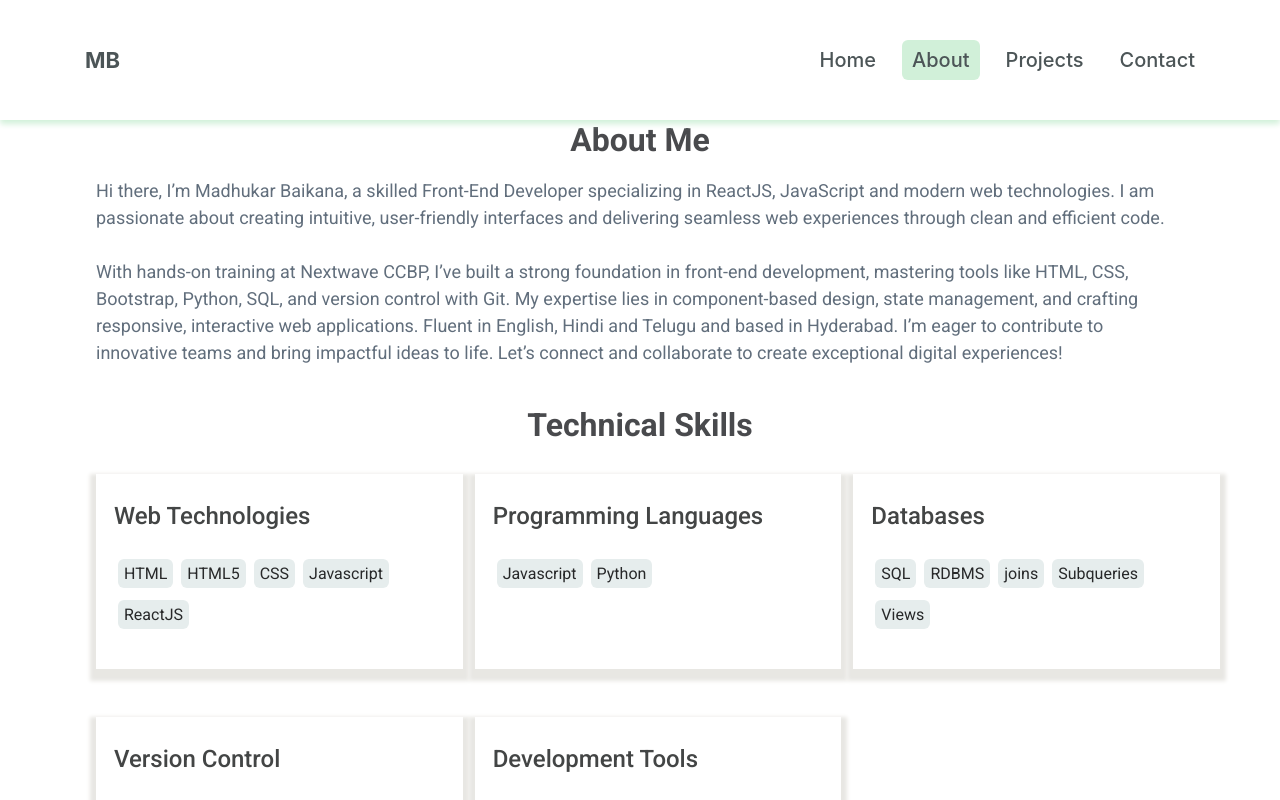
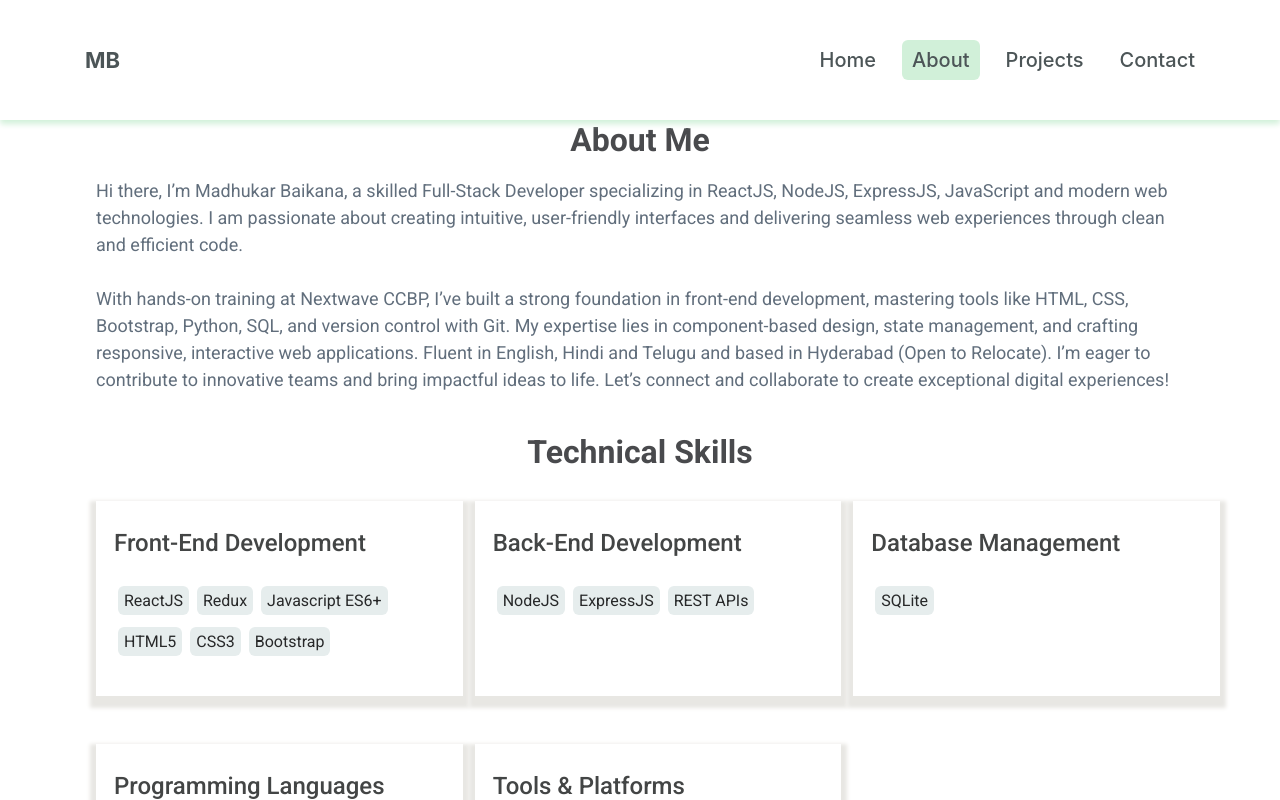
Before and after one commit to madhukarbaikana/porfolioWebsite, a React (Create React App) app: page /about in a window 1280 px wide. Shown: the top 800 px of the page. Built offline with nearby package versions, Linux system fonts and the light colour scheme; a web font is replaced by a local one.

Commit message:
resume updation

```diff
--- a/src/components/About/index.js
+++ b/src/components/About/index.js
@@ -1,133 +1,116 @@
-import "@fontsource/roboto"
+import "@fontsource/roboto";
 import { TfiControlForward } from "react-icons/tfi";
 
-import "./index.css"
+import "./index.css";
 
-const About=()=>{
+const About = () => {
   return (
     <div className="about-container">
       <div className="about-content-container">
         <h1 className="about-section-heading">About Me</h1>
         <p className="about-section-description">
-                Hi there, I’m Madhukar Baikana, a skilled Front-End Developer specializing in ReactJS,
-                JavaScript and modern web technologies. I am passionate about creating intuitive,
-                user-friendly interfaces and delivering seamless web experiences through clean and efficient code.
-                <br/>
-                <br/>
-                With hands-on training at Nextwave CCBP, I’ve built a strong foundation in front-end
-                development, mastering tools like HTML, CSS, Bootstrap, Python, SQL, and version
-                control with Git. My expertise lies in component-based design, state management,
-                and crafting responsive, interactive web applications.
-                Fluent in English, Hindi and Telugu and based in Hyderabad. I’m eager to
+          Hi there, I’m Madhukar Baikana, a skilled Full-Stack Developer
+          specializing in ReactJS, NodeJS, ExpressJS, JavaScript and modern web
+          technologies. I am passionate about creating intuitive, user-friendly
+          interfaces and delivering seamless web experiences through clean and
+          efficient code.
+          <br />
+          <br />
+          With hands-on training at Nextwave CCBP, I’ve built a strong
+          foundation in front-end development, mastering tools like HTML, CSS,
+          Bootstrap, Python, SQL, and version control with Git. My expertise
+          lies in component-based design, state management, and crafting
+          responsive, interactive web applications. Fluent in English, Hindi and
+          Telugu and based in Hyderabad (Open to Relocate). I’m eager to
           contribute to innovative teams and bring impactful ideas to life.
-                Let’s connect and collaborate to create exceptional digital experiences!
+          Let’s connect and collaborate to create exceptional digital
+          experiences!
         </p>
         <h1 className="about-section-heading">Technical Skills</h1>
         <div className="technical-skills-cards-container">
           <div className="technical-skills-card">
-                <h1 className="technical-skills-card-heading">Web Technologies</h1>
+            <h1 className="technical-skills-card-heading">
+              Front-End Development
+            </h1>
             <ul className="technologies-container">
-                    <li className="stack">
-                        HTML
-                    </li>
-                    <li className="stack">
-                        HTML5
-                    </li>
-                    <li className="stack">
-                        CSS
-                    </li>
-                    <li className="stack">
-                        Javascript
-                    </li>
-                    <li className="stack">
-                        ReactJS
-                    </li>
+              <li className="stack">ReactJS</li>
+              <li className="stack">Redux</li>
+              <li className="stack">Javascript ES6+</li>
+              <li className="stack">HTML5</li>
+              <li className="stack">CSS3</li>
+              <li className="stack">Bootstrap</li>
+            </ul>
+          </div>
+          <div className="technical-skills-card">
+            <h1 className="technical-skills-card-heading">
+              Back-End Development
+            </h1>
+            <ul className="technologies-container">
+              <li className="stack">NodeJS</li>
+              <li className="stack">ExpressJS</li>
+              <li className="stack">REST APIs</li>
+            </ul>
+          </div>
+          <div className="technical-skills-card">
+            <h1 className="technical-skills-card-heading">Database Management</h1>
+            <ul className="technologies-container">
+              <li className="stack">SQLite</li>
             </ul>
           </div>
           <div className="technical-skills-card">
             <h1 className="technical-skills-card-heading">Programming Languages</h1>
             <ul className="technologies-container">
-                    <li className="stack">
-                    Javascript
-                    </li>
-                    <li className="stack">
-                    Python
-                    </li>
+              <li className="stack">Python</li>
+              <li className="stack">JavaScript ES6+</li>
             </ul>
           </div>
           <div className="technical-skills-card">
-                <h1 className="technical-skills-card-heading">Databases</h1>
+            <h1 className="technical-skills-card-heading">Tools & Platforms</h1>
             <ul className="technologies-container">
-                    <li className="stack">
-                    SQL
-                    </li>
-                    <li className="stack">
-                    RDBMS
-                    </li>
-                    <li className="stack">
-                    joins
-                    </li>
-                    <li className="stack">
-                    Subqueries
-                    </li>
-                    <li className="stack">
-                    Views
-                    </li>
-                </ul>
-            </div>
-            <div className="technical-skills-card">
-                <h1 className="technical-skills-card-heading">Version Control</h1>
-                <ul className="technologies-container">
-                    <li className="stack">
-                        GitHub
-                    </li>
-                </ul>
-            </div>
-            <div className="technical-skills-card">
-                <h1 className="technical-skills-card-heading">Development Tools</h1>
-                <ul className="technologies-container">
-                    <li className="stack">
-                    VS Code
-                    </li>
-                    <li className="stack">
-                    Windows OS
-                    </li>
-
+              <li className="stack">Git</li>
+              <li className="stack">VS Code</li>
             </ul>
           </div>
         </div>
         <h1 className="about-section-heading">Experience</h1>
         <div className="experiance-container">
-                <h1 className="about-page-sub-heading">Associate Technical Engineer</h1>
+          <h1 className="about-page-sub-heading">
+            Associate Technical Engineer
+          </h1>
           <p className="sub-heading-detailing">
             Contec Design and Engineering Solution Pvt Ltd, Hyderabad
           </p>
           <p className="about-section-description">June 2020 - Ocober 2022</p>
           <p className="about-section-description">Hyderabad, India</p>
           <div className="job-description-container">
-                    <p className="about-section-description"> <TfiControlForward className="paragraph-icon"/>
-                    Enhanced technical documentation and streamlined team communication, resulting in improved
-                    project outcomes
+            <p className="about-section-description">
+              {" "}
+              <TfiControlForward className="paragraph-icon" />
+              Enhanced technical documentation and streamlined team
+              communication, resulting in improved project outcomes
             </p>
             <p className="about-section-description">
-                        <TfiControlForward className="paragraph-icon"/>
-                        Worked in a collaborative environment to analyze technical challenges and propose solutions
+              <TfiControlForward className="paragraph-icon" />
+              Worked in a collaborative environment to analyze technical
+              challenges and propose solutions
             </p>
           </div>
         </div>
         <h1 className="about-section-heading">Education</h1>
         <div className="education-container">
-            <h1 className="about-page-sub-heading">TKR College of Engineering and Technology, Hyderabad, Telangana</h1>
-                <p className="sub-heading-detailing">
-                    BTech in Civil Engineering
-                </p>
+          <h1 className="about-page-sub-heading">
+            TKR College of Engineering and Technology, Hyderabad, Telangana
+          </h1>
+          <p className="sub-heading-detailing">BTech in Civil Engineering</p>
           <p className="about-section-description duration">2015 - 2019</p>
-                <h1 className="about-page-sub-heading">Trishool Junior College, Warangal, Telangana</h1>
-                <p className="sub-heading-detailing">
-                    Intermediate, MPC
-                </p>
+          <h1 className="about-page-sub-heading">
+            Trishool Junior College, Warangal, Telangana
+          </h1>
+          <p className="sub-heading-detailing">Intermediate, MPC</p>
           <p className="about-section-description duration">2013 - 2015</p>
-                <h1 className="about-page-sub-heading">MJPTSBCWRES, Warangal, Telangana</h1>
+          <h1 className="about-page-sub-heading">
+            MJPTSBCWRES, Warangal, Telangana
+          </h1>
           <p className="sub-heading-detailing">
             Secondary School Of Certificate
           </p>
@@ -139,18 +122,15 @@ const About=()=>{
           Professional working proficiency
         </p>
         <h1 className="about-page-sub-heading">Hindi</h1>
-                <p className="sub-heading-detailing">
-                Intermediate
-                </p>
+        <p className="sub-heading-detailing">Intermediate</p>
         <h1 className="about-page-sub-heading">Telugu</h1>
-                <p className="sub-heading-detailing">
-                Native or bilingual proficiency
-                </p>
+        <p className="sub-heading-detailing">Native or bilingual proficiency</p>
         <h1 className="about-section-heading">Certifications & Training</h1>
         <p className="about-page-sub-heading">
           Completed training at Nextwave CCBP, Hyderabad
         </p>
       </div>
-    </div>)
-}
-export default About
+    </div>
+  );
+};
+export default About;
--- a/src/components/Home/index.js
+++ b/src/components/Home/index.js
@@ -33,7 +33,7 @@ const projectsList=useProjects()
                 <div className="navigation-buttons-container">
                     <button className="home-button">
                         <a className="resume-anchor-tag" target="_blank" rel="noreferrer"
-                        href="https://drive.google.com/file/d/165V8BvZZuN4Z2bmoKJOGm-o-TCt1P1Mt/view?usp=sharing">
+                        href="https://drive.google.com/file/d/1y8efFeFRlTfKxN39LPxNdE_DxbkxcuDz/view?usp=drive_link">
                             View Resume
                         </a>
                     </button>
```
Lines whose indentation alone changed are shown as unchanged.
